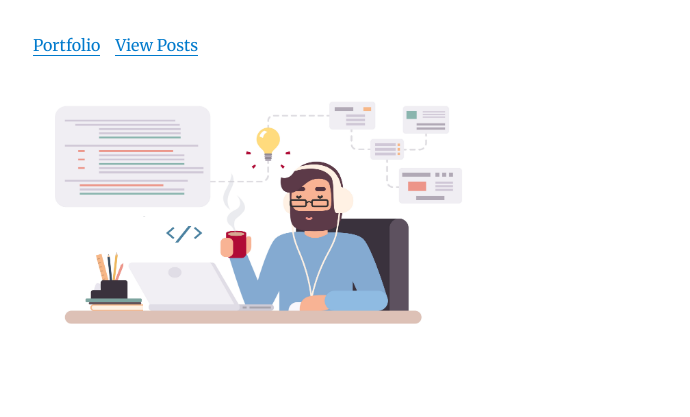
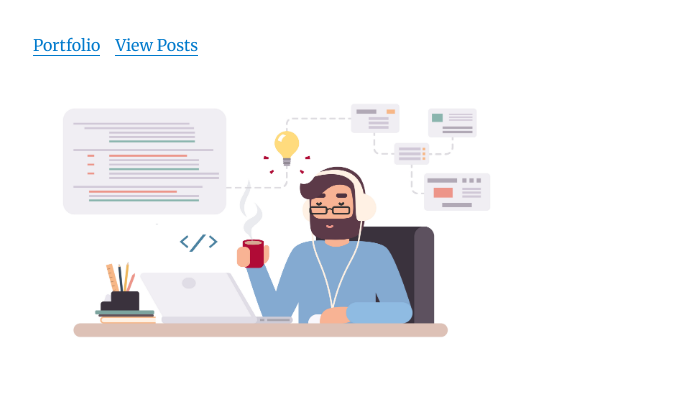
Before and after one commit to alexvirdee/gatsby-test, a Gatsby site: page / in a window 1280 px wide. Shown: the part 115-532 px from the top of the page, without its empty margins (292-982 px from the left). Built offline with nearby package versions, Linux system fonts and the light colour scheme; Gatsby itself is replaced by a stand-in of ours; some packages are replaced by stand-ins of ours.

Commit message:
Fixed image dimensions + blog post on barre chords

```diff
--- a/src/pages/index.js
+++ b/src/pages/index.js
@@ -65,7 +65,7 @@ export const query = graphql`
  query {
    file(relativePath: { eq: "423.jpg" }) {
      childImageSharp {
-       fixed(width: 444, height: 300) {
+       fixed(width: 480, height: 315) {
          ...GatsbyImageSharpFixed
        }
      }
```
